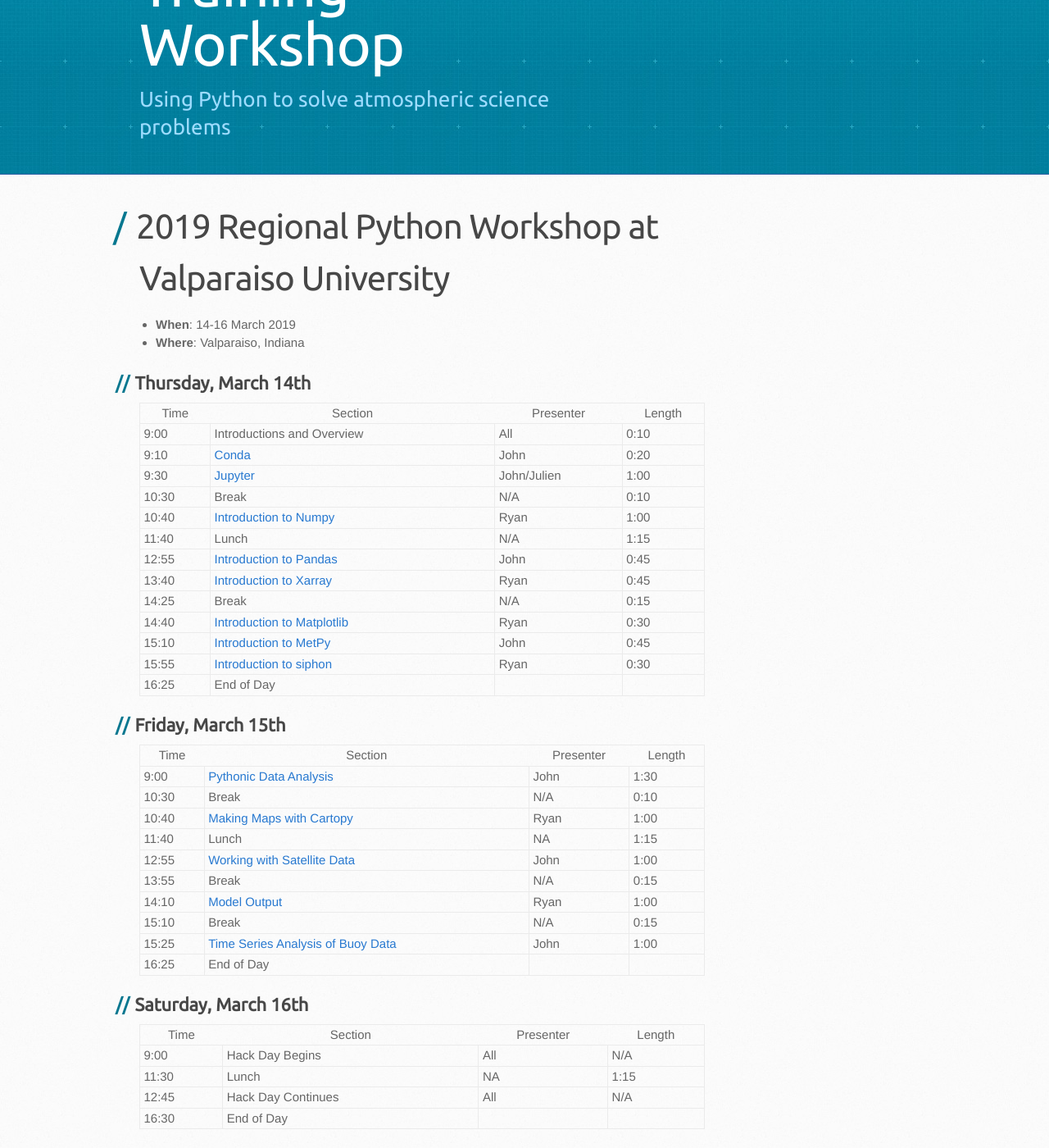
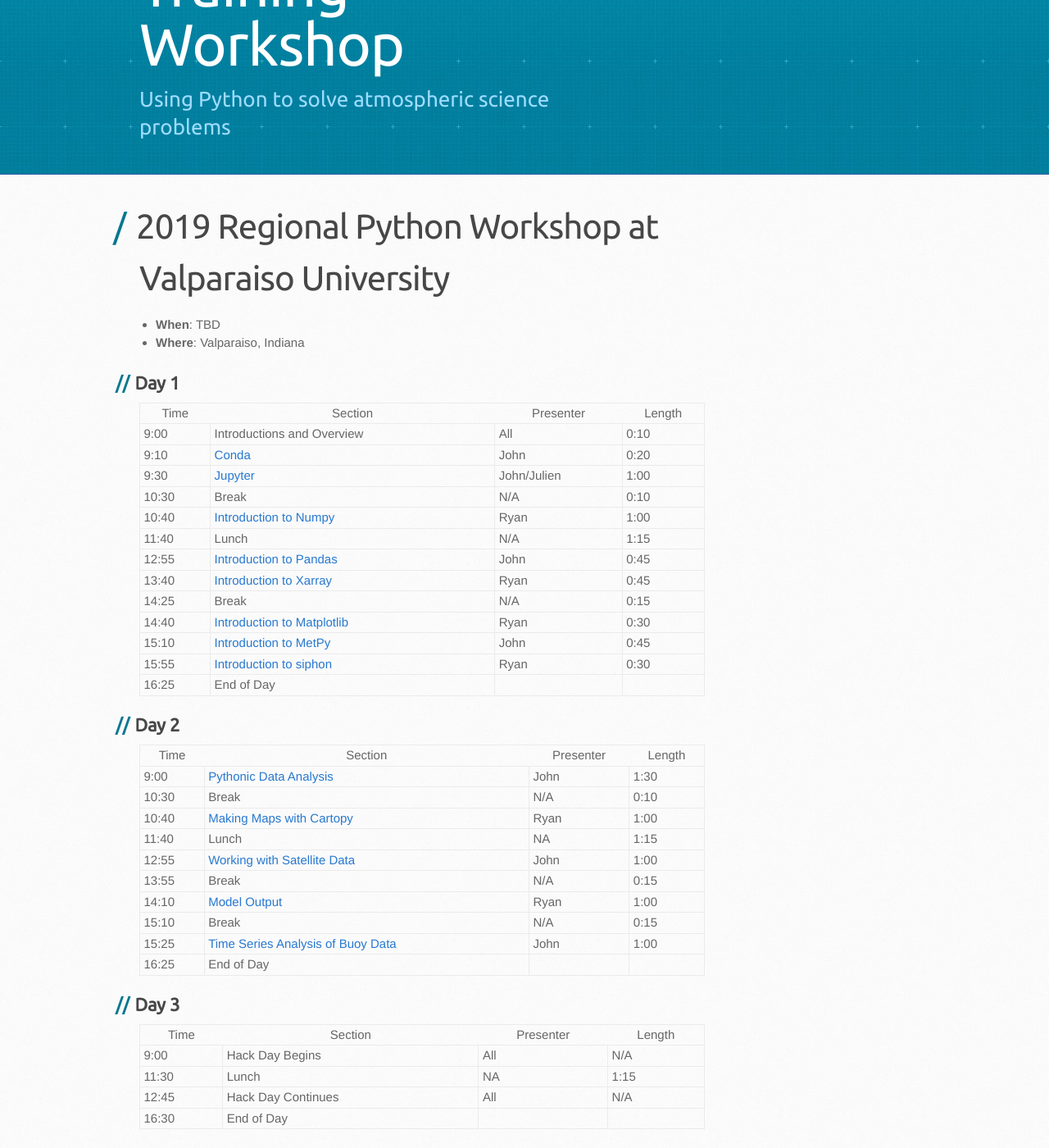
Before and after one commit to Unidata/python-workshop, a Jekyll site: the page built from events/valpo2019.md, in a window 1280 px wide and 1400 px high, scrolled down 166 px. Shown: the whole window at 82% size. Built offline with Jekyll 4.4.1, drawn with Linux system fonts in a browser that asks for light colours; some web fonts are replaced; our own code applies the rules of GitHub Pages for plain Markdown files.

Commit message:
Update workshop schedules

```diff
--- a/events/valpo2019.md
+++ b/events/valpo2019.md
@@ -3,10 +3,10 @@
 ---
 # 2019 Regional Python Workshop at Valparaiso University
 
-- **When**: 14-16 March 2019
+- **When**: TBD
 - **Where**: Valparaiso, Indiana
 
-## Thursday, March 14th
+## Day 1
 
 |  Time | Section                                      | Presenter   | Length |
 |-------|----------------------------------------------|-------------|--------|
@@ -24,7 +24,7 @@
 | 15:55 | [Introduction to siphon](https://github.com/Unidata/python-workshop/blob/unidata18/notebooks/Siphon/Siphon%20Overview.ipynb) | Ryan | 0:30 |
 | 16:25 | End of Day |  |
 
-## Friday, March 15th
+## Day 2
 
 |  Time | Section                                      | Presenter   | Length |
 |-------|----------------------------------------------|-------------|--------|
@@ -39,7 +39,7 @@
 | 15:25 | [Time Series Analysis of Buoy Data](https://github.com/Unidata/python-workshop/blob/unidata18/notebooks/Time_Series/Basic%20Time%20Series%20Plotting.ipynb) | John | 1:00 |
 | 16:25 | End of Day |  |
 
-## Saturday, March 16th
+## Day 3
 
 |  Time | Section                                      | Presenter   | Length |
 |-------|----------------------------------------------|-------------|--------|
```
Also changed, not shown: index.md (+2 -2 lines).
